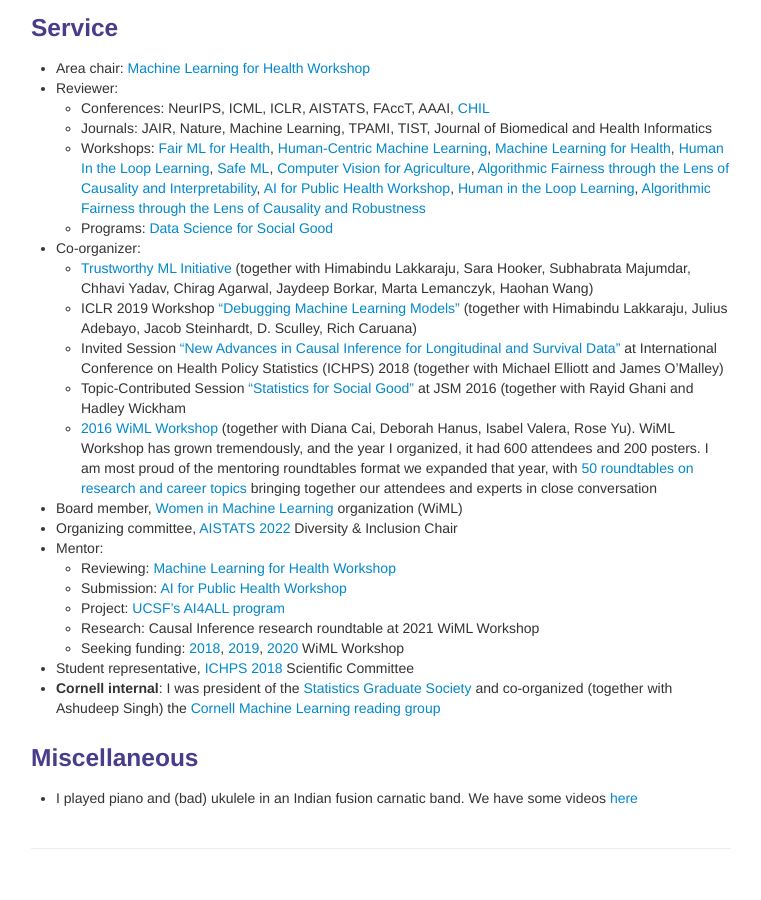
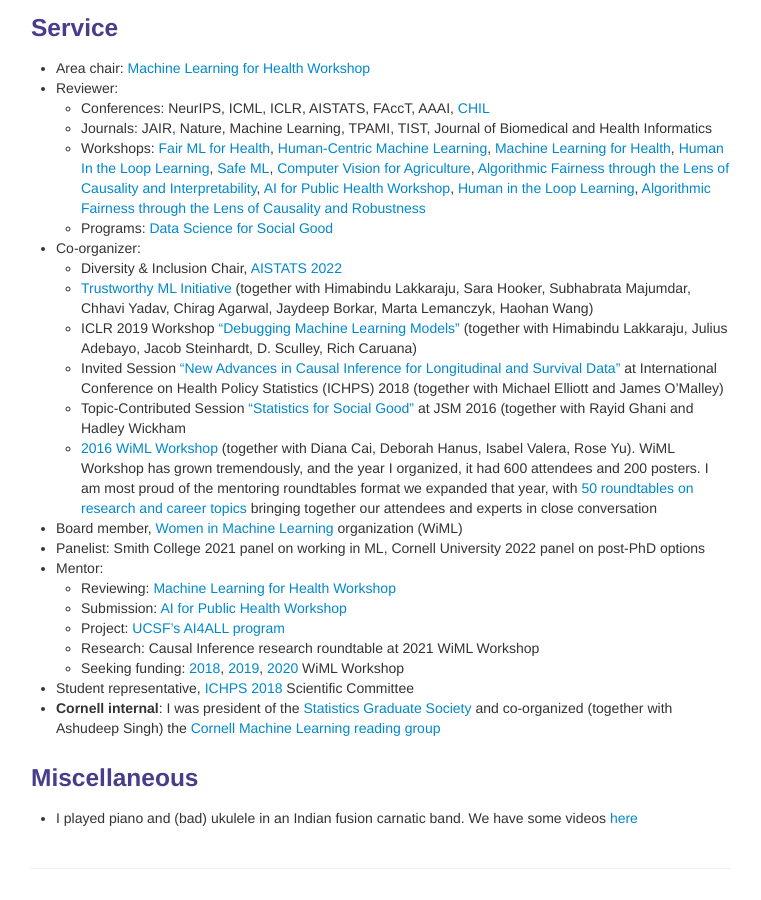
Before and after one commit to shftan/shftan.github.io, a Jekyll site: the page built from index.md, in a window 1280 px wide and 900 px high, scrolled down 2883 px. Shown: the whole window, without its empty margins (259-1020 px from the left). Built offline with Jekyll 4.4.1, drawn with Linux system fonts in a browser that asks for light colours.

Commit message:
Update index.md

```diff
--- a/index.md
+++ b/index.md
@@ -142,13 +142,14 @@ For older publications and posters, click <a class="paper" href="olderpublicatio
   - Workshops: [Fair ML for Health](https://www.fairmlforhealth.com/), [Human-Centric Machine Learning](https://sites.google.com/view/hcml-2019), [Machine Learning for Health](https://ml4health.github.io/2019/), [Human In the Loop Learning](https://sites.google.com/view/hill2019/home), [Safe ML](https://sites.google.com/view/safeml-iclr2019/home), [Computer Vision for Agriculture](https://www.cv4gc.org/cv4a2020/), [Algorithmic Fairness through the Lens of Causality and Interpretability](https://www.afciworkshop.org/), [AI for Public Health Workshop](https://aiforpublichealth.github.io/), [Human in the Loop Learning](https://www.icml-hill.com/), [Algorithmic Fairness through the Lens of Causality and Robustness](https://www.afciworkshop.org/)
   - Programs: <a href="http://www.dssgfellowship.org/">Data Science for Social Good</a>
 - Co-organizer:
+  - Diversity & Inclusion Chair, [AISTATS 2022](http://aistats.org/aistats2022/)
   - [Trustworthy ML Initiative](https://www.trustworthyml.org/) (together with Himabindu Lakkaraju, Sara Hooker, Subhabrata Majumdar, Chhavi Yadav, Chirag Agarwal, Jaydeep Borkar, Marta Lemanczyk, Haohan Wang)
   - ICLR 2019 Workshop [“Debugging Machine Learning Models”](https://iclr.cc/Conferences/2019/Schedule?showEvent=628) (together with Himabindu Lakkaraju, Julius Adebayo, Jacob Steinhardt, D. Sculley, Rich Caruana)
   - Invited Session ["New Advances in Causal Inference for Longitudinal and Survival Data"](http://ww2.amstat.org/meetings/ichps/2018/onlineprogram/Program.cfm) at International Conference on Health Policy Statistics (ICHPS) 2018 (together with Michael Elliott and James O'Malley)
   - Topic-Contributed Session ["Statistics for Social Good"](http://shftan.github.io/jsmsocialgood/) at JSM 2016 (together with Rayid Ghani and Hadley Wickham
   - [2016 WiML Workshop](https://wimlworkshop.org/2016/) (together with Diana Cai, Deborah Hanus, Isabel Valera, Rose Yu). WiML Workshop has grown tremendously, and the year I organized, it had 600 attendees and 200 posters. I am most proud of the mentoring roundtables format we expanded that year, with [50 roundtables on research and career topics](https://wimlworkshop.org/2016/program/#1480549898816-ca283fe3-29b6) bringing together our attendees and experts in close conversation
 - Board member, [Women in Machine Learning](https://wimlworkshop.org) organization (WiML)
-- Organizing committee, [AISTATS 2022](http://aistats.org/aistats2022/) Diversity & Inclusion Chair
+- Panelist: Smith College 2021 panel on working in ML, Cornell University 2022 panel on post-PhD options
 - Mentor:
   - Reviewing: [Machine Learning for Health Workshop](https://ml4health.github.io/2020/)
   - Submission: [AI for Public Health Workshop](https://aiforpublichealth.github.io/)
```
